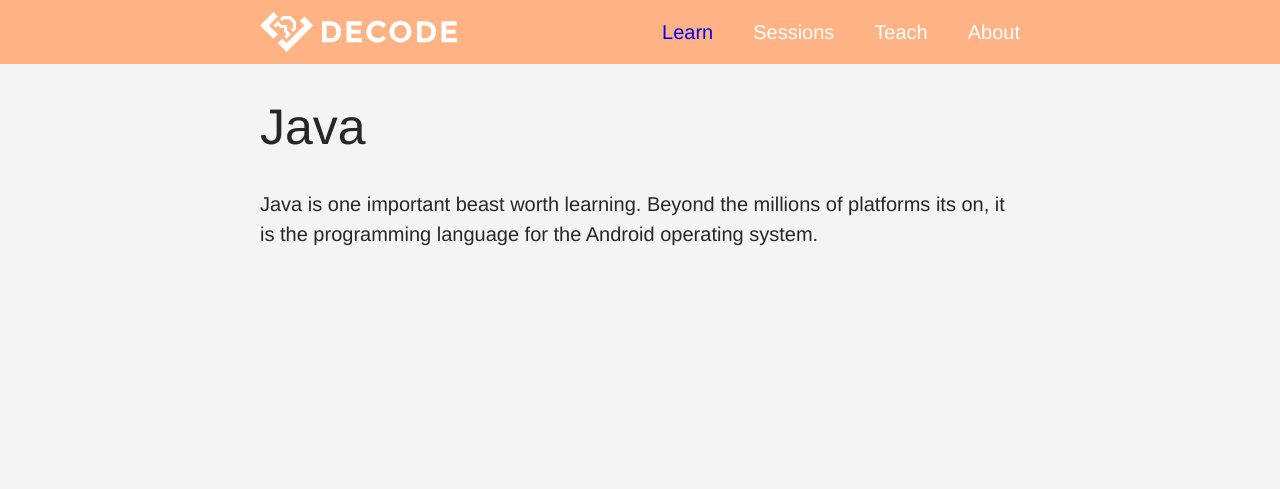
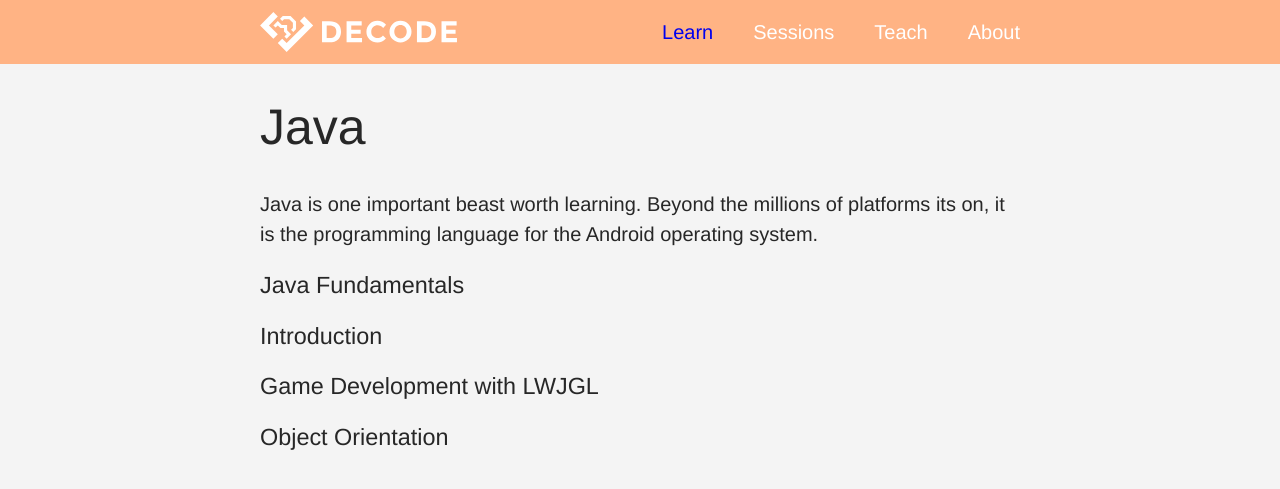
Before and after one commit to decode-org/decode.org, a Jekyll site: the page built from src/_lesson_collections/java.md, in a window 1280 px wide. Shown: the top 489 px of the page. Built offline with Jekyll 4.4.1, drawn with Linux system fonts in a browser that asks for light colours; nearby versions of some CDN libraries; library files that are not in the unit come from our copies; Markdown is read by kramdown in place of the engine named in the settings; some of the changed lines change nothing that is shown.

Commit message:
Add collection listings

```diff
--- a/_config.yml
+++ b/_config.yml
@@ -51,6 +51,11 @@ defaults:
       path: ''
     values:
       layout: 'default'
+  - scope:
+      path: ''
+      collection: 'lesson_collections'
+    values:
+      layout: 'lesson_collection'
 
 # Markdown library
 markdown: redcarpet
--- /dev/null
+++ b/src/_layouts/lesson_collection.html
@@ -0,0 +1,14 @@
+---
+layout: default
+---
+{{ content }}
+
+{% for set_key in page.sets %}
+  {% assign set_keys = set_key | split: '/' %}
+  {% assign technology = set_keys[0] %}
+  {% assign path = set_keys[1] %}
+  {% assign sets = site.data.lessons[technology] %}
+  {% assign sets = sets|where:"path",path %}
+  {% assign set = sets[0] %}
+  <h3>{{ set.name }}</h3>
+{% endfor %}
--- a/src/_lesson_collections/java.md
+++ b/src/_lesson_collections/java.md
@@ -1,6 +1,6 @@
 ---
 title: Java
-sets: ['java/fundamentals', 'java/intro', 'java/lwjgl', 'java/oo']
+sets: ['java/fundamentals', 'java/introduction', 'java/lwjgl', 'java/oo']
 icon: javaicon
 ---
 Java is one important beast worth learning. Beyond the millions of platforms its on, it is the programming language for the Android operating system.
```
